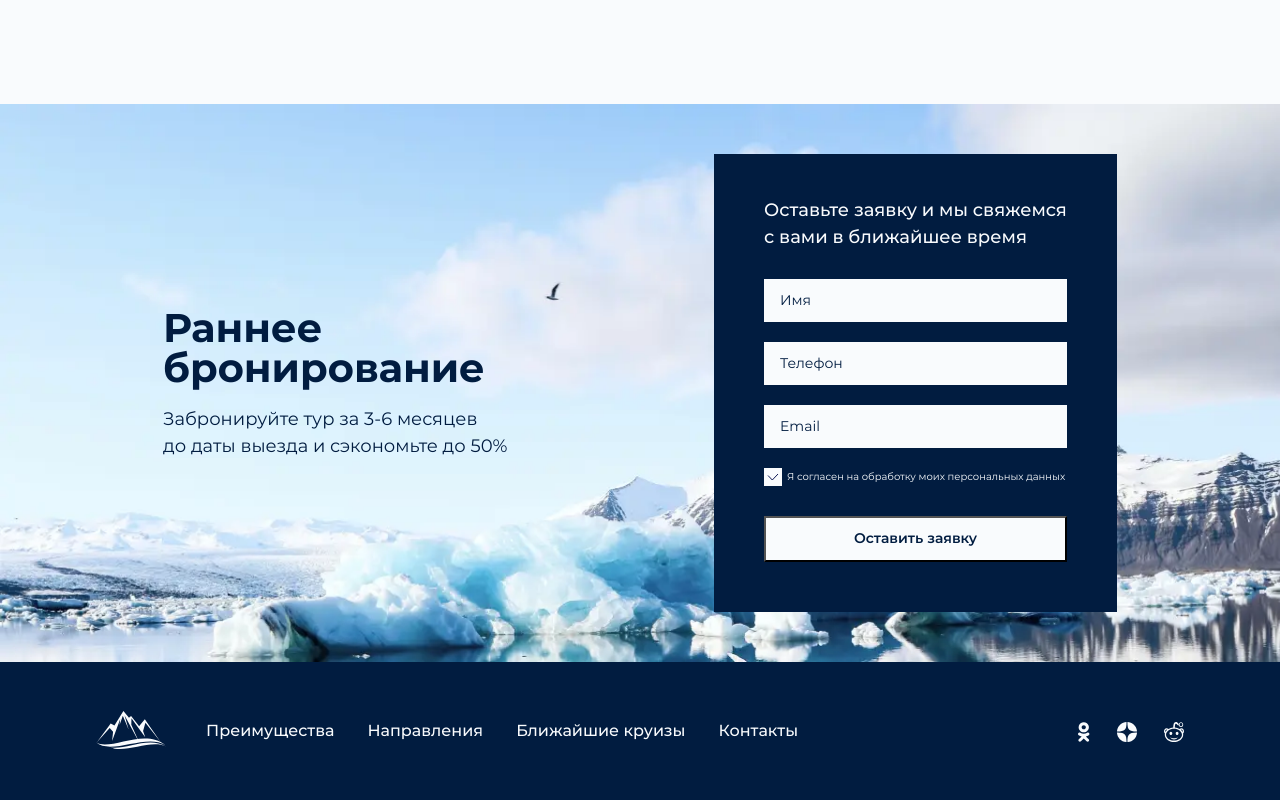
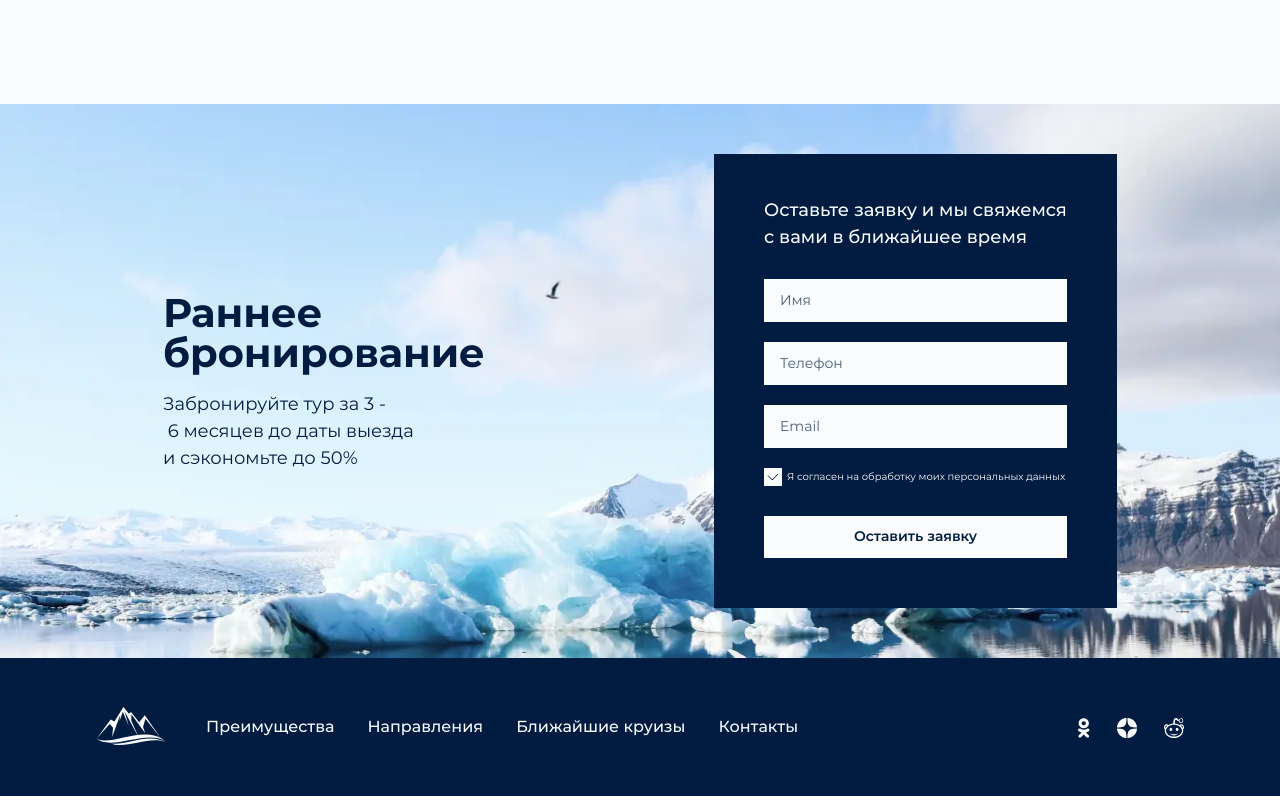
Before and after one commit to Nastya880/Cruises-to-antarctic, a website: page source/index.html in a window 1280 px wide. Shown: the part 2832-3632 px from the top of the page. Drawn offline with nearby package versions, Linux system fonts and the light colour scheme; files that its build step writes are made by us from their sources; files whose address does not match are found by name.

Commit message:
форма в секции Резервации готова - протестирована на ПП  и переполнение + валидация

```diff
--- a/source/index.html
+++ b/source/index.html
@@ -378,16 +378,16 @@
           <div class="reservation__container container">
             <div class="reservation__description">
               <h2>Раннее бронирование</h2>
-              <p>Забронируйте тур за&nbsp;3-6 месяцев до&nbsp;даты выезда и&nbsp;сэкономьте до&nbsp;50%</p>
+              <p>Забронируйте тур за&nbsp;3&nbsp;-&nbsp;6&nbsp;месяцев&nbsp;до&nbsp;даты&nbsp;выезда и&nbsp;сэкономьте до&nbsp;50%</p>
             </div>
             <div class="reservation__form">
               <h3>Оставьте заявку и&nbsp;мы&nbsp;свяжемся с&nbsp;вами в&nbsp;ближайшее время</h3>
               <form action="https://echo.htmlacademy.ru" method="post">
                 <label class="visually-hidden" for="name">Введите Ваше имя</label>
-                <input type="text" name="name" id="name" placeholder="Имя" required>
+                <input type="text" name="name" id="name" placeholder="Имя" pattern="(^[a-zA-Z]+$)|(^[А-Яа-яЁё\s]+$)" required>
 
                 <label class="visually-hidden" for="phone">Введите Ваш Телефон</label>
-                <input type="phone" name="phone" id="phone" placeholder="Телефон" required>
+                <input type="phone" name="phone" id="phone" placeholder="Телефон" pattern="(8)[0-9]{10}" required>
 
                 <label class="visually-hidden" for="email">Введите Ваш email</label>
                 <input type="email" name="email" id="email" placeholder="Email" required>
@@ -395,7 +395,7 @@
                   <label>
                     <input class="visually-hidden" type="checkbox" name="agreement" required checked>
                     <span class="form__agreement-check-mark"></span>
-                    <span class="form__agreement-description">Я&nbsp;согласен на&nbsp;обработку моих персональных данных</span>
+                    <span class="form__agreement-description">Я&nbsp;согласен на&nbsp;обработку моих&nbsp;персональных данных</span>
                   </label>
                 </div>
                 <button class="form__button" type="submit">Оставить заявку</button>
--- a/source/sass/blocks/form.scss
+++ b/source/sass/blocks/form.scss
@@ -3,10 +3,17 @@
   padding: 25px 50px 50px;
 
   @include vp-1023 {
-    max-width: none;
+    // max-width: none;
+    // margin: 0 auto;
+    margin: 0;
+    margin-left: 8px;
+    margin-right: 9px;
+    padding: 28px 50px 50px;
   }
 
-  @include vp-767 {}
+  @include vp-767 {
+    padding: 18px 30px 40px;
+  }
 }
 
 .reservation__form h3 {
@@ -17,14 +24,22 @@
   line-height: 150%; /* 27px */
   margin-bottom: 28px;
 
-  @include vp-1023 {}
+  @include vp-1023 {
+    margin-bottom: 26px;
+  }
   @include vp-767 {
+    text-align: center;
     line-height: 140%; /* 25.2px */
+    margin-bottom: 27px;
   }
 }
 
 form {
   max-width: 403px;
+
+  @include vp-1023 {
+    max-width: none;
+  }
   // display: flex;
   // flex-direction: column;
 }
@@ -37,8 +52,8 @@ form input {
   min-height: 43px;
   margin-bottom: 20px;
   padding: 11px 16px;
-  // color: $color-tangaroa;
-  color: rgba(1, 28, 64, 0.70);
+  color: $color-tangaroa;
+
   font-family: $ff-montserrat;
   font-size: 14px;
   font-style: normal;
@@ -47,6 +62,7 @@ form input {
 
   &::placeholder {
     color: $color-tangaroa;
+    color: rgba(1, 28, 64, 0.70);
   }
 }
 
@@ -57,13 +73,20 @@ form input {
   margin-top: 22px;
 
   @include vp-1023 {}
-  @include vp-767 {}
+  @include vp-767 {
+    margin-top: 3px;
+    margin-bottom: 26px;
+  }
 }
 
 .form__agreement label {
   display: flex;
   align-items: center;
   cursor: pointer;
+
+  @include vp-767 {
+    align-items: stretch;
+  }
 }
 
 .form__agreement-check-mark {
@@ -98,10 +121,12 @@ form input {
   @include vp-767 {
     padding-left: 28px;
     line-height: 120%;
+    // align-self: start;
   }
 }
 
 .form__button {
+  border: none;
   width: 100%;
   padding-top: 10px;
   padding-bottom: 10.4px;
@@ -113,5 +138,7 @@ form input {
   line-height: 150%; /* 21px */
 
   @include vp-1023 {}
-  @include vp-767 {}
+  @include vp-767 {
+    padding-bottom: 10px;
+  }
 }
--- a/source/sass/blocks/reservation.scss
+++ b/source/sass/blocks/reservation.scss
@@ -10,11 +10,15 @@
   gap: 144px;
 
   @include vp-1023 {
-  grid-template-columns: 1fr;
-  padding: 100px 175px 100px 175px;
+    grid-template-columns: 1fr;
+    padding: 76px 175px 100px 175px;
+    gap: 32px;
   }
 
-  @include vp-767 {}
+  @include vp-767 {
+    padding: 38px 6px 64px 7px;
+    gap: 17px;
+  }
 }
 
 .reservation img {
@@ -27,8 +31,12 @@
 
 .reservation__description {
   align-self: center;
-  // border:2px solid red;
-  // background-color: #fff;
+
+  @include vp-1023 {
+    display:flex;
+    flex-direction: column;
+    align-items: center;
+  }
 }
 
 .reservation__description h2 {
@@ -44,12 +52,14 @@
 
   @include vp-1023 {
     font-size: 34px;
-    // line-height: 150%; /* 51px */
+    line-height: 92%; /* 51px */
   }
 
   @include vp-767 {
     font-size: 24px;
     line-height: 130%; /* 31.2px */
+    text-align: center;
+    max-width: 65%;
   }
 }
 
@@ -65,9 +75,17 @@
   // margin-top: -40px;
 
   @include vp-1023 {
+    max-width: none;
+    text-align: center;
+    padding: 0 33px;
   }
+
   @include vp-767 {
     font-size: 16px;
     line-height: 140%; /* 22.4px */
+    max-width: 257px;
+    text-align: center;
+    // background-color: #fff;
+    padding: 0;
   }
 }
```
Also changed, not shown: build/css/style.css, build/css/style.min.css, build/index.html, 1 other file.
